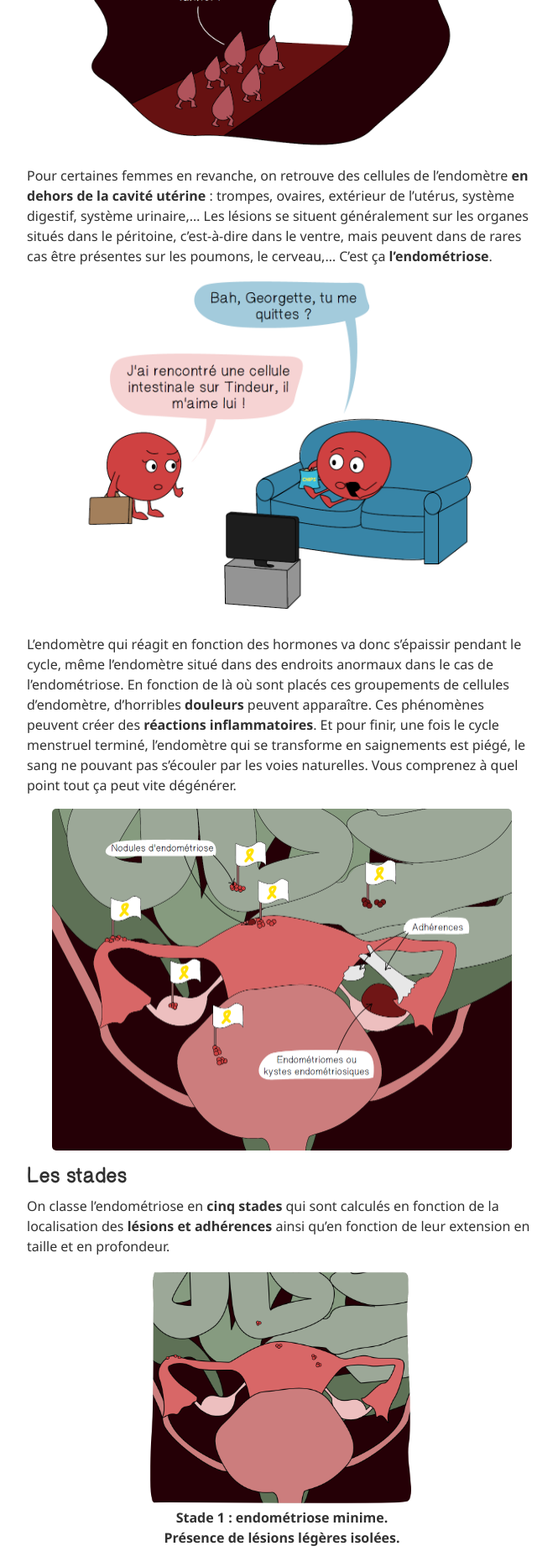
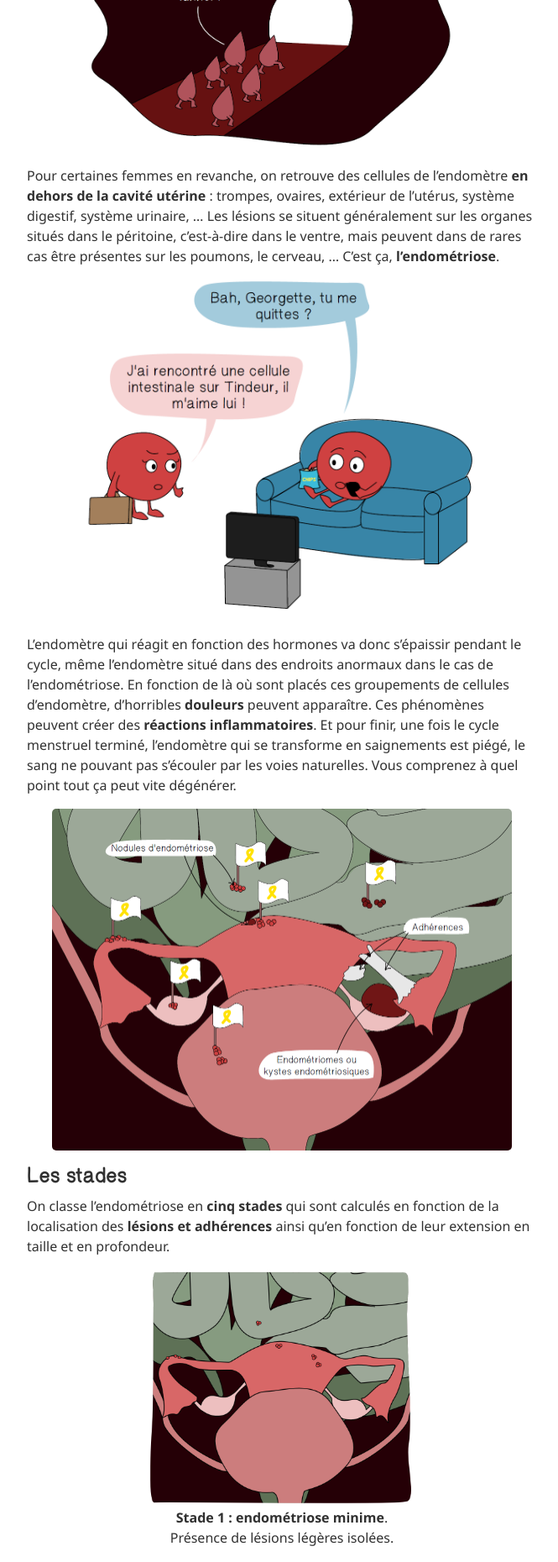
Before and after one commit to IzzDesign/old.endonymous.fr, a Jekyll site: the page built from _posts/2018-06-17-l-endometriose-c-est-quoi.md, in a window 1280 px wide. Shown: the part 1059-2919 px from the top of the page at 84% size, without its empty margins (368-1033 px from the left). Built offline with Jekyll 4.4.1, drawn with Linux system fonts in a browser that asks for light colours; some of the changed text lies outside the part shown.

Commit message:
Typography

```diff
--- a/_posts/2018-06-17-l-endometriose-c-est-quoi.md
+++ b/_posts/2018-06-17-l-endometriose-c-est-quoi.md
@@ -17,7 +17,7 @@
 
 <img src="/assets/images/articles/c-est-quoi/regles-tunnel.png" alt="tunnel règle" class="center">
 
-Pour certaines femmes en revanche, on retrouve des cellules de l'endomètre **en dehors de la cavité utérine** : trompes, ovaires, extérieur de l'utérus, système digestif, système urinaire,... Les lésions se situent généralement sur les organes situés dans le péritoine, c'est-à-dire dans le ventre, mais peuvent dans de rares cas être présentes sur les poumons, le cerveau,… C'est ça **l'endométriose**.
+Pour certaines femmes en revanche, on retrouve des cellules de l'endomètre **en dehors de la cavité utérine** : trompes, ovaires, extérieur de l'utérus, système digestif, système urinaire, ... Les lésions se situent généralement sur les organes situés dans le péritoine, c'est-à-dire dans le ventre, mais peuvent dans de rares cas être présentes sur les poumons, le cerveau, … C'est ça, **l'endométriose**.
 
 <img src="/assets/images/articles/c-est-quoi/tindeur.png" alt="tindeur" class="center">
 
@@ -31,36 +31,36 @@
 On classe l’endométriose en **cinq stades** qui sont calculés en fonction de la localisation des **lésions et adhérences** ainsi qu'en fonction de leur extension en taille et en profondeur.
 
 <figure>
-  <img src="/assets/images/articles/c-est-quoi/stade1.png" alt="stade 1" class="center middle">
-  <figcaption>Stade 1 : endométriose minime.<br> Présence de lésions légères isolées.</figcaption>
+  <img src="/assets/images/articles/c-est-quoi/stade1.png" alt="Endométriose stade 1" class="center middle">
+  <figcaption><strong>Stade 1 : endométriose minime</strong>.<br> Présence de lésions légères isolées.</figcaption>
 </figure>
 <figure>
-  <img src="/assets/images/articles/c-est-quoi/stade2.png" alt="stade 2" class="center middle">
-  <figcaption>Stade 2 : endométriose légère.<br> Présence de lésions légères.</figcaption>
+  <img src="/assets/images/articles/c-est-quoi/stade2.png" alt="Endométriose stade 2" class="center middle">
+  <figcaption><strong>Stade 2 : endométriose légère</strong>.<br> Présence de lésions légères.</figcaption>
 </figure>
 <figure>
-  <img src="/assets/images/articles/c-est-quoi/stade3.png" alt="stade 3" class="center middle">
-  <figcaption> Stade 3 : endométriose modérée.<br> Présence de lésions superficielles et profondes, adhérence.</figcaption>
+  <img src="/assets/images/articles/c-est-quoi/stade3.png" alt="Endométriose stade 3" class="center middle">
+  <figcaption><strong>Stade 3 : endométriose modérée</strong>.<br> Présence de lésions superficielles et profondes, adhérence.</figcaption>
 </figure>
 <figure>
-  <img src="/assets/images/articles/c-est-quoi/stade4.png" alt="stade 4" class="center middle">
-  <figcaption>Stade 4 : endométriose sévère.<br> Présence d'endométriomes - kystes sanguins ; lésions superficielles et profondes</figcaption>
+  <img src="/assets/images/articles/c-est-quoi/stade4.png" alt="Endométriose stade 4" class="center middle">
+  <figcaption><strong>Stade 4 : endométriose sévère</strong>.<br> Présence d'endométriomes – kystes sanguins ; lésions superficielles et profondes</figcaption>
 </figure>
 <figure>
-  <img src="/assets/images/articles/c-est-quoi/stade5.png" alt="stade 5" class="center middle">
-  <figcaption>Stade 5 : endométriose extensive.<br> Présence de lésions pulmonaires / thoracique ou de lésions cérébrales (rare)</figcaption>
+  <img src="/assets/images/articles/c-est-quoi/stade5.png" alt="Endométriose stade 5" class="center middle">
+  <figcaption><strong>Stade 5 : endométriose extensive</strong>.<br> Présence de lésions pulmonaires / thoracique ou de lésions cérébrales (rare)</figcaption>
 </figure>
 
-Ces stades ne prennent pas en compte la douleur : même une lésion légère placée près d'un nerf par exemple pourra entraîner de très fortes douleurs. Chez certaines femmes leur endométriose de stade 1 peut être plus douloureuse qu’un stade 4 par exemple.
+Ces stades ne prennent pas en compte la douleur : même une lésion légère placée près d'un nerf par exemple pourra entraîner de très fortes douleurs. Chez certaines femmes, leur endométriose de stade 1 peut être plus douloureuse qu’un stade 4 par exemple.
 
 ## Et l'adénomyose ?
-Maintenant qu'on a compris l'endométriose, parlons d'Adénomyose.
-**L'adénomyose** ou l'endométriose interne désigne la présence de cellules endométriales au sein de la paroi musculaire de l'utérus, appelé **myomètre**. Près de 50% des femmes de 40 à 50 ans seraient touchées par cette affection. <a href="#1" class="inside-notes">[1]</a>
+Maintenant qu'on a compris l'endométriose, parlons d'adénomyose.
+**L'adénomyose** ou l'endométriose interne désigne la présence de cellules endométriales au sein de la paroi musculaire de l'utérus, appelé **myomètre**. Près de 50% des femmes de 40 à 50 ans seraient touchées par cette affection<a href="#1" class="inside-notes">[1]</a>.
 
 
 <img src="/assets/images/articles/c-est-quoi/adenomyose.png" alt="Dessin adénomyose" class="center">
 
-Ces cellules réagissent encore une fois aux hormones du cycle et entraînent des douleurs et saignements importants pendant les règles, ces saignements ne peuvent pas sortir du muscle utérin, causant des douleurs. L'adénomyose est souvent associée dans 30% des cas à la présence de **fibromes utérins** et dans 20% des cas à de **l'endométriose**, <a href="#2" class="inside-notes">[2]</a> autrement dit une femme souffrant d'adénomyose peut ne pas souffrir d'endométriose et inversement.
+Ces cellules réagissent encore une fois aux hormones du cycle et entraînent des douleurs et saignements importants pendant les règles, ces saignements ne peuvent pas sortir du muscle utérin, causant des douleurs. L'adénomyose est souvent associée dans 30% des cas à la présence de **fibromes utérins** et dans 20% des cas à de **l'endométriose**<a href="#2" class="inside-notes">[2]</a>, autrement dit une femme souffrant d'adénomyose peut ne pas souffrir d'endométriose et inversement.
 
 ## Quelles sont les causes ?
 Après avoir étudié le fonctionnement de l'endométriose, j'ai eu très vite besoin de comprendre à quoi était due cette maladie, quelles étaient les causes.
@@ -71,34 +71,34 @@
 Entre autres, deux des théories les plus utilisées sont la **théorie du reflux** de John A. Sampson (1921) et la **théorie métaplasique** développée par Meyer (1919).
 
 ### Théorie du reflux
-Cette théorie suggère que lors des règles, un **reflux sanguin** passant par les trompes libérerait du sang dans la cavité abdominale. Ces reflux seraient donc la cause de la **migration de cellules endométriales** qui seraient ensuite à l'origine des lésions d'endométrioses. <a href="#3" class="inside-notes">[3]</a>
+Cette théorie suggère que lors des règles, un **reflux sanguin** passant par les trompes libérerait du sang dans la cavité abdominale. Ces reflux seraient donc la cause de la **migration de cellules endométriales** qui seraient ensuite à l'origine des lésions d'endométrioses<a href="#3" class="inside-notes">[3]</a>.
 Cependant,**90% des femmes** sont sujettes à ces reflux sanguins mais seules 10% d'entres elles sont atteintes d'endométriose. Serait-ce alors un défaut du système immunitaire ou bien un facteur génétique qui différencie les patientes atteintes d'endométriose des autres ?
 
 ### Théorie métaplasique
-Cette théorie postule que le péritoine - enveloppe qui englobe les viscères de la cavité abdominale - contiendrait des **cellules indifférenciées** - cellules non spécialisées en un "type" cellulaire, qui peuvent se transformer en n'importe quelle cellule - qui pourraient dès lors se **transformer** en cellules endométriales. Cette théorie peut expliquer les très rares cas **d'endométrioses masculine** <a href="#4" class="inside-notes">[4]</a> chez des hommes - non transgenres - qui généralement prenaient des traitements à base d'œstrogènes pour lutter contre un cancer de la prostate par exemple.
+Cette théorie postule que le péritoine – enveloppe qui englobe les viscères de la cavité abdominale – contiendrait des **cellules indifférenciées** – cellules non spécialisées en un "type" cellulaire, qui peuvent se transformer en n'importe quelle cellule – qui pourraient dès lors se **transformer** en cellules endométriales. Cette théorie peut expliquer les très rares cas **d'endométrioses masculine**<a href="#4" class="inside-notes">[4]</a> chez des hommes – non transgenres – qui généralement prenaient des traitements à base d'œstrogènes pour lutter contre un cancer de la prostate par exemple.
 
 ## Facteurs
 Les chercheurs mettent en avant quelques facteurs pouvant causer la maladie, mais rien n'a été encore vraiment prouvé, suggérant qu'un ensemble de causes pourraient en être à l'origine.
 
 ### Facteurs immunitaires
-Les cellules d'endométrioses sont dysfonctionnelles, de ce fait comment ces cellules parviennent à échapper au système d'**immuno-surveillance** du corps ? Dans les cas de femmes touchées par l'endométriose un déséquilibre est observé avec une **activité réduite** de certains **lymphocytes T** - globules blancs impliqués dans l'immunité à médiation cellulaire - ainsi que la sécrétion par les cellules d'endométriose d'une enzyme **inhibant la phagocytose** - phénomène de destruction aidant à la défense de l'organisme - par les macrophages péritonéaux - cellules du système immunitaire présentes dans le péritoine. <a href="#5" class="inside-notes">[5]</a>
+Les cellules d'endométrioses sont dysfonctionnelles, de ce fait comment ces cellules parviennent à échapper au système d'**immuno-surveillance** du corps ? Dans les cas de femmes touchées par l'endométriose un déséquilibre est observé avec une **activité réduite** de certains **lymphocytes T** – globules blancs impliqués dans l'immunité à médiation cellulaire – ainsi que la sécrétion par les cellules d'endométriose d'une enzyme **inhibant la phagocytose** – phénomène de destruction aidant à la défense de l'organisme – par les macrophages péritonéaux – cellules du système immunitaire présentes dans le péritoine<a href="#5" class="inside-notes">[5]</a>.
 
 <img src="/assets/images/articles/c-est-quoi/dioxine.png" alt="Dessin dioxine" class="center">
 
 ### Facteurs environnementaux
-Perturbateurs endocriniens, pollution, produits chimiques,… autant de causes qui pourraient expliquer un dysfonctionnement dans l'organisme des femmes atteintes d'endométriose. Par exemple le cas de la **dioxine** - toxine présente dans les tampons - a été soulevé mais rien de probant n'a pu mettre en cause cette toxine. On pourrait néanmoins soupçonner **l'impact de certaines expositions chimiques** sur l'intégrité génétique.
+Perturbateurs endocriniens, pollution, produits chimiques,… autant de causes qui pourraient expliquer un dysfonctionnement dans l'organisme des femmes atteintes d'endométriose. Par exemple le cas de la **dioxine** – toxine présente dans les tampons – a été soulevé mais rien de probant n'a pu mettre en cause cette toxine. On pourrait néanmoins soupçonner **l'impact de certaines expositions chimiques** sur l'intégrité génétique.
 
 <img src="/assets/images/articles/c-est-quoi/roundhop.png" alt="Dessin roundhop" class="center little">
 
 ### Facteurs génétiques
-Depuis quelques années, la recherche s'est penchée sur **l'identification de gènes** pouvant être impliqués dans l'apparition de l'endométriose. Les études ont pu identifier plusieurs familles de gènes candidats dont les variations génétiques sont associées à cette maladie. Parmi ces familles, on retrouve les gènes impliqués dans l’inflammation, la régulation des hormones stéroïdes, le métabolisme, la biosynthèse, la détoxification, la fonction vasculaire et le remodelage tissulaire.<a href="#5" class="inside-notes">[5]</a> Pour chaque variation à "risque", une femme aura 10 à 30% de probabilité de développer cette maladie. <a href="#6" class="inside-notes">[6]</a>
+Depuis quelques années, la recherche s'est penchée sur **l'identification de gènes** pouvant être impliqués dans l'apparition de l'endométriose. Les études ont pu identifier plusieurs familles de gènes candidats dont les variations génétiques sont associées à cette maladie. Parmi ces familles, on retrouve les gènes impliqués dans l’inflammation, la régulation des hormones stéroïdes, le métabolisme, la biosynthèse, la détoxification, la fonction vasculaire et le remodelage tissulaire<a href="#5" class="inside-notes">[5]</a>. Pour chaque variation à "risque", une femme aura 10 à 30% de probabilité de développer cette maladie<a href="#6" class="inside-notes">[6]</a>.
 
-Pour aller plus loin des chercheurs de l'INSERM ont mis en place une étude concernant exclusivement des patientes présentant des **endométriomes ovariens** - kystes d'endométriose. L’ADN des cellules d'endométriomes des patientes a été comparé avec l’ADN des cellules de leur endomètre. Les deux ADN comportent des différences qui associées à des **variations de l'enzyme DNMT3L**. Une de ces variations de l'enzyme DNMT3L **multiplie par sept** le risque de développer de l'endométriose. La présence de cette variation de l’enzyme pourraient à l'avenir fournir des **outils de diagnostic** pour détecter plus efficacement cette affection chronique. <a href="#6" class="inside-notes">[6]</a>
+Pour aller plus loin des chercheurs de l'INSERM ont mis en place une étude concernant exclusivement des patientes présentant des **endométriomes ovariens** – kystes d'endométriose. L’ADN des cellules d'endométriomes des patientes a été comparé avec l’ADN des cellules de leur endomètre. Les deux ADN comportent des différences qui associées à des **variations de l'enzyme DNMT3L**. Une de ces variations de l'enzyme DNMT3L **multiplie par sept** le risque de développer de l'endométriose. La présence de cette variation de l’enzyme pourraient à l'avenir fournir des **outils de diagnostic** pour détecter plus efficacement cette affection chronique<a href="#6" class="inside-notes">[6]</a>.
 
 <img src="/assets/images/articles/c-est-quoi/sav.png" alt="Dessin sav" class="center">
 
 ## Endométriose et cancer ?
-Le mécanisme de fonctionnement de l'endométriose de par son **invasion** de certains organes par des cellules dysfonctionnelles rappelle énormément le mécanisme du cancer. Bien que l'endométriose ne soit pas létale, le rapprochement de ces deux maladies peut inquiéter. Une recherche datant de 2010 a mis en évidence la régulation de la division cellulaire pour les lésions d’endométriose à l’inverse des cellules cancéreuses dont la division est anarchique. Dans les faits pour une patiente atteinte d'endométriose le risque de déclencher un cancer de l'ovaire est **inférieur à 1%**. <a href="#6" class="inside-notes">[6]</a>
+Le mécanisme de fonctionnement de l'endométriose de par son **invasion** de certains organes par des cellules dysfonctionnelles rappelle énormément le mécanisme du cancer. Bien que l'endométriose ne soit pas létale, le rapprochement de ces deux maladies peut inquiéter. Une recherche datant de 2010 a mis en évidence la régulation de la division cellulaire pour les lésions d’endométriose à l’inverse des cellules cancéreuses dont la division est anarchique. Dans les faits pour une patiente atteinte d'endométriose le risque de déclencher un cancer de l'ovaire est **inférieur à 1%**<a href="#6" class="inside-notes">[6]</a>.
 
 <div class="footnotes">
 <p><a id="1">[1]</a> : <a class="link-note" target="_blank" href="https://pmafertilite.com/adenomyose/">PMA fertilité</a></p>
--- a/_sass/hydeout/_type.scss
+++ b/_sass/hydeout/_type.scss
@@ -94,7 +94,7 @@
   }
 }
 
-figcaption{text-align: center; font-weight: bold;width: 70%; margin: 0 auto;}
+figcaption{text-align: center; width: 70%; margin: 0 auto;}
 
 
 // Markdown footnotes
```
